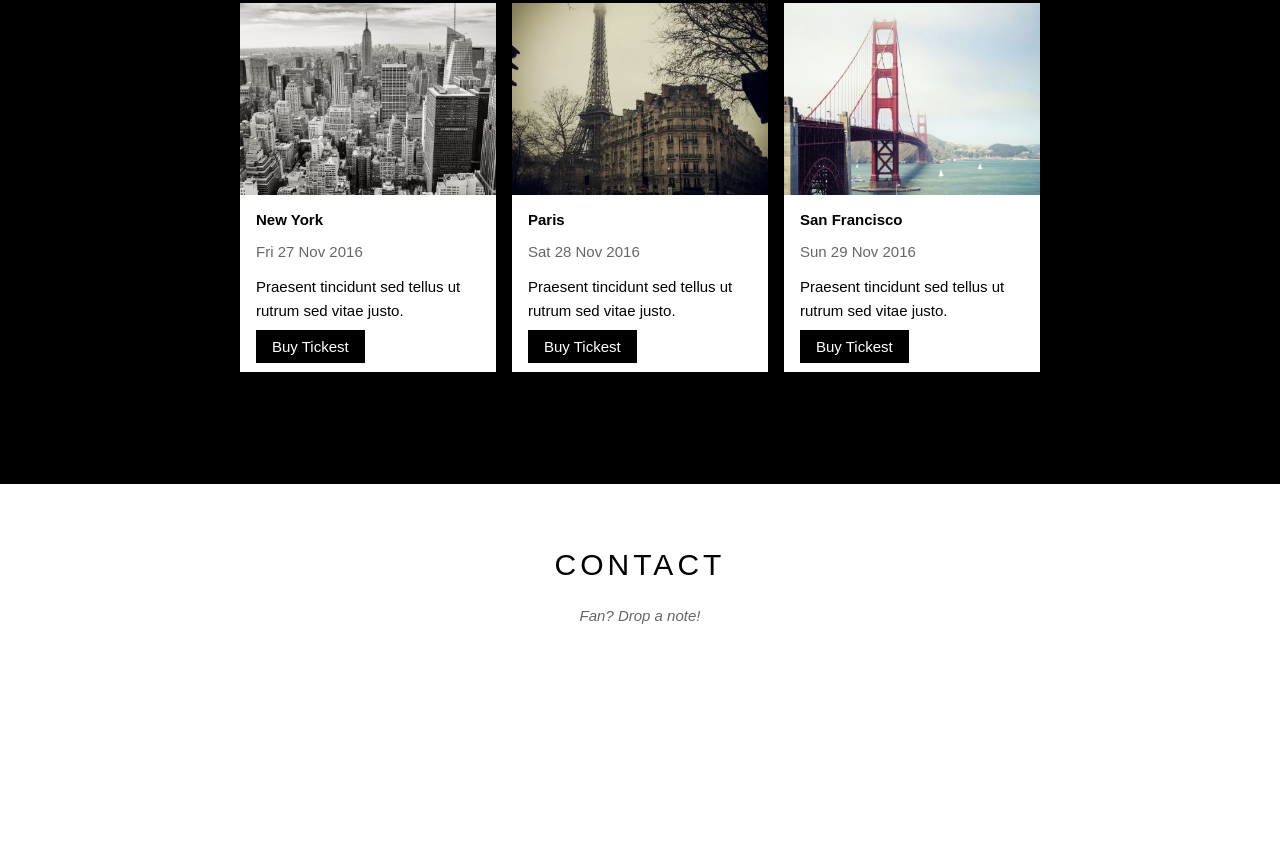
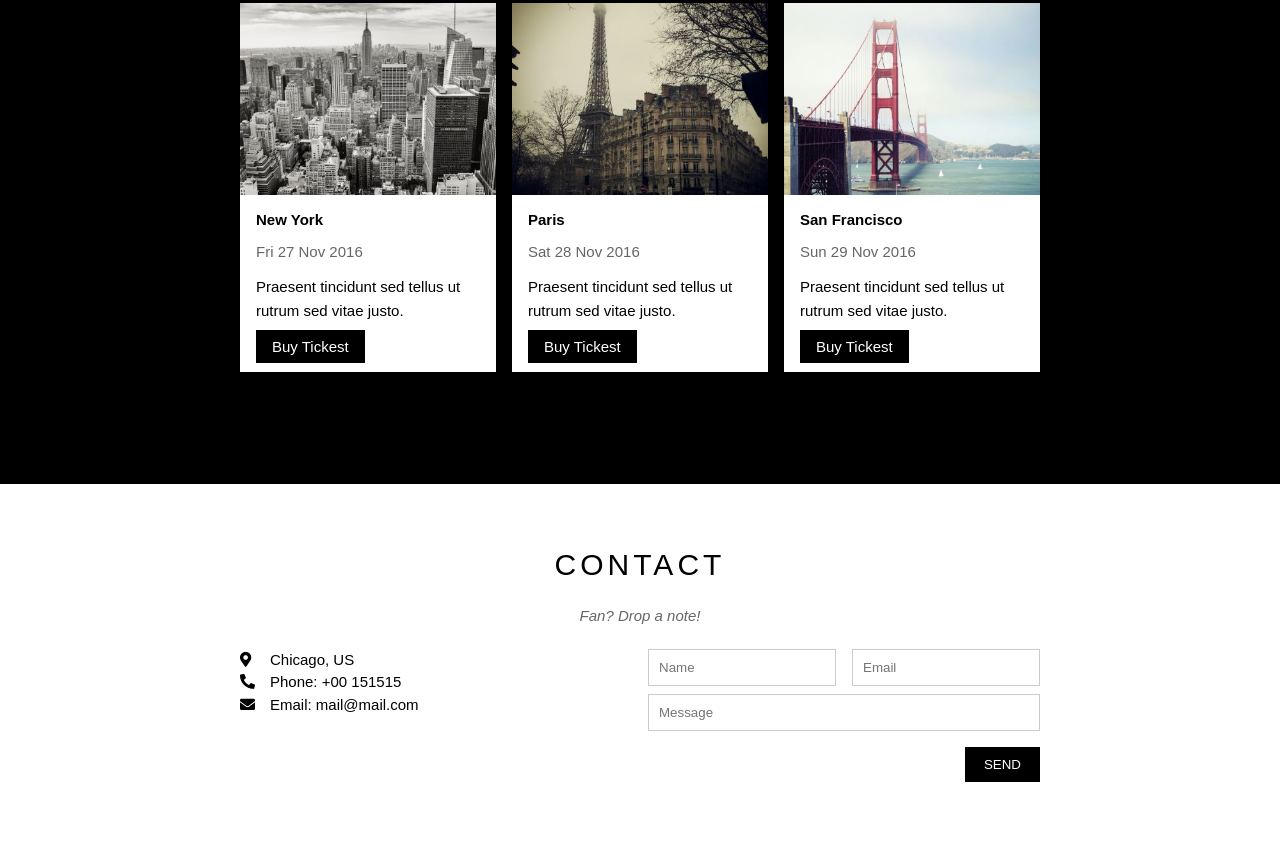
Before and after one commit to nktoan1905/nktoan1905-w3c-band.github.io, a plain HTML site: page index.html in a window 1280 px wide. Shown: the part 1617-2463 px from the top of the page. Before the commit the page ends 2330 px from the top, so only its background shows below. Drawn offline with Linux system fonts and the light colour scheme.

Commit message:
done content

```diff
--- a/assets/css/style.css
+++ b/assets/css/style.css
@@ -7,16 +7,39 @@
 html {
     font-family: Arial, Helvetica, sans-serif;
 }
+/* common */
 .text-white {
     color: #fff !important;
 }
-.clear{
-    clear: left;
+
+.row{
+    margin-left: -8px;
+    margin-right: -8px;
 }
-#main{
-
+.col{
+    float: left;
+    padding-left: 8px;
+    padding-right: 8px;
 }
-
+.col-full{
+    width: 100%;
+}
+.col-third{
+    width: calc(100%/3);
+}
+.col-half{
+    width: 50%;
+}
+.text-center{
+    text-align: center;
+}
+.mt-8{
+    margin-top: 8px!important;
+}
+.mt-16{
+    margin-top: 16px!important;
+}
+/* main */
 #header{
     position: fixed;
     top: 0;
@@ -137,13 +160,9 @@ html {
 }
 #content  .member-list{
     margin-top:48px;
-    overflow: hidden;
+
 }
-#content  .member-item {
-    float: left;
-    width: calc(100%/3);
-    text-align:center;
-}
+
 #content .member-name{
     font-size: 15px;
     padding-bottom: 15px;
@@ -185,14 +204,8 @@ html {
 }
 
 .place-list{
-    margin: 32px -8px 0 -8px;
-    padding-bottom:  48px;
-}
-.place-item{
-    float: left;
-    width: calc(100%/3);
-    padding: 0 8px;
-
+    margin-top: 32px;
+    margin-bottom: 48px;
 }
 .img-place{
     width: 100%;
@@ -232,6 +245,41 @@ html {
     background-color: #ccc;
     color: #000;
 }
+/* contact-form */
+.contact-info{
+    font-size: 15px;
+    line-height:1.5;
+}
+.contact-info .icon{
+    width:30px;
+    display: inline-block;
+}
+.contact-form {
+    font-size:  15px;
+}
+.contact-form .form-control{
+    padding: 10px;
+    border: 1px solid #ccc;
+    width:100%;
+}
+.row::after{
+    content: "";
+    display: block;
+    clear: both;
+}
+.form-submit-btn{
+    background: #000;
+    color: #fff;
+    padding: 10px 19px;
+    float: right;
+    outline: none;
+    cursor: pointer;
+    border:none;
+}
+.form-submit-btn:hover{
+    background: #ccc;
+    color: #000;
+}
 #footer{
 
 }
--- a/index.html
+++ b/index.html
@@ -68,25 +68,26 @@
                     enim ad minim veniam, quis nostrud exercitation ullamco laboris nisi ut aliquip ex ea commodo
                     consequat.
                 </p>
-                <div class="member-list">
-                    <div class="member-item">
+                <div class="row member-list">
+                    <div class="col col-third text-center">
                         <p class="member-name">
                             name
                         </p>
                         <img src="./assets/img/about/bandmember.jpg" alt="name" class="member-img">
                     </div>
-                    <div class="member-item">
+                    <div class="col col-third text-center">
                         <p class="member-name">
                             name
                         </p>
                         <img src="./assets/img/about/bandmember.jpg" alt="name" class="member-img">
                     </div>
-                    <div class="member-item">
+                    <div class="col col-third text-center">
                         <p class="member-name">
                             name
                         </p>
                         <img src="./assets/img/about/bandmember.jpg" alt="name" class="member-img">
                     </div>
+
                 </div>
             </div>
             <!-- content section -->
@@ -103,8 +104,8 @@
                         <li>October <span class="sold-out">Sold Out</span></li>
                         <li>November <span class="quantity">3</span></li>
                     </ul>
-                    <div class="place-list">
-                        <div class="place-item">
+                    <div class="row place-list">
+                        <div class="col col-third">
                             <img src="./assets/img/tickets/newyork.jpg" alt="newyork" class="img-place">
                             <div class="place-body">
                                 <h3 class="place-heading">
@@ -119,7 +120,7 @@
                                 <a href="" class="place-button">Buy Tickest</a>
                             </div>
                         </div>
-                        <div class="place-item">
+                        <div class="col col-third">
                             <img src="./assets/img/tickets/paris.jpg" alt="paris" class="img-place">
                             <div class="place-body">
                                 <h3 class="place-heading">
@@ -134,7 +135,7 @@
                                 <a href="" class="place-button">Buy Tickest</a>
                             </div>
                         </div>
-                        <div class="place-item">
+                        <div class="col col-third">
                             <img src="./assets/img/tickets/sanfran.jpg" alt="sanfran" class="img-place">
                             <div class="place-body">
                                 <h3 class="place-heading">
@@ -149,7 +150,7 @@
                                 <a href="" class="place-button">Buy Tickest</a>
                             </div>
                         </div>
-                        <div class="clear"></div>
+
                     </div>
                 </div>
             </div>
@@ -161,7 +162,31 @@
                 <p class="section-subheading">
                     Fan? Drop a note!
                 </p>
-
+                <div class="row contact-content">
+                    <div class="col col-half contact-info">
+                        <p><i class="fas fa-map-marker-alt icon"></i>Chicago, US</p>
+                        <p><i class="fas fa-phone-alt icon"></i>Phone: +00 151515</p>
+                        <p><i class="fas fa-envelope icon"></i>Email: mail@mail.com</p>
+                    </div>
+                    <div class="col col-half">
+                        <form action="">
+                            <div class="row ">
+                                <div class="col col-half contact-form">
+                                    <input type="text" name="" placeholder="Name" required id="" class="form-control">
+                                </div>
+                                <div class="col col-half contact-form">
+                                    <input type="email" name="" placeholder="Email" required id="" class="form-control">
+                                </div>
+                            </div>
+                            <div class="row mt-8">
+                                <div class="col col-full contact-form">
+                                    <input type="text" name="" placeholder="Message" required id="" class="form-control">
+                                </div>
+                            </div>
+                            <input type="submit" value="SEND" class="mt-16 form-submit-btn">
+                        </form>
+                    </div>
+                </div>
             </div>
         </div>
         <div id="footer">
```
